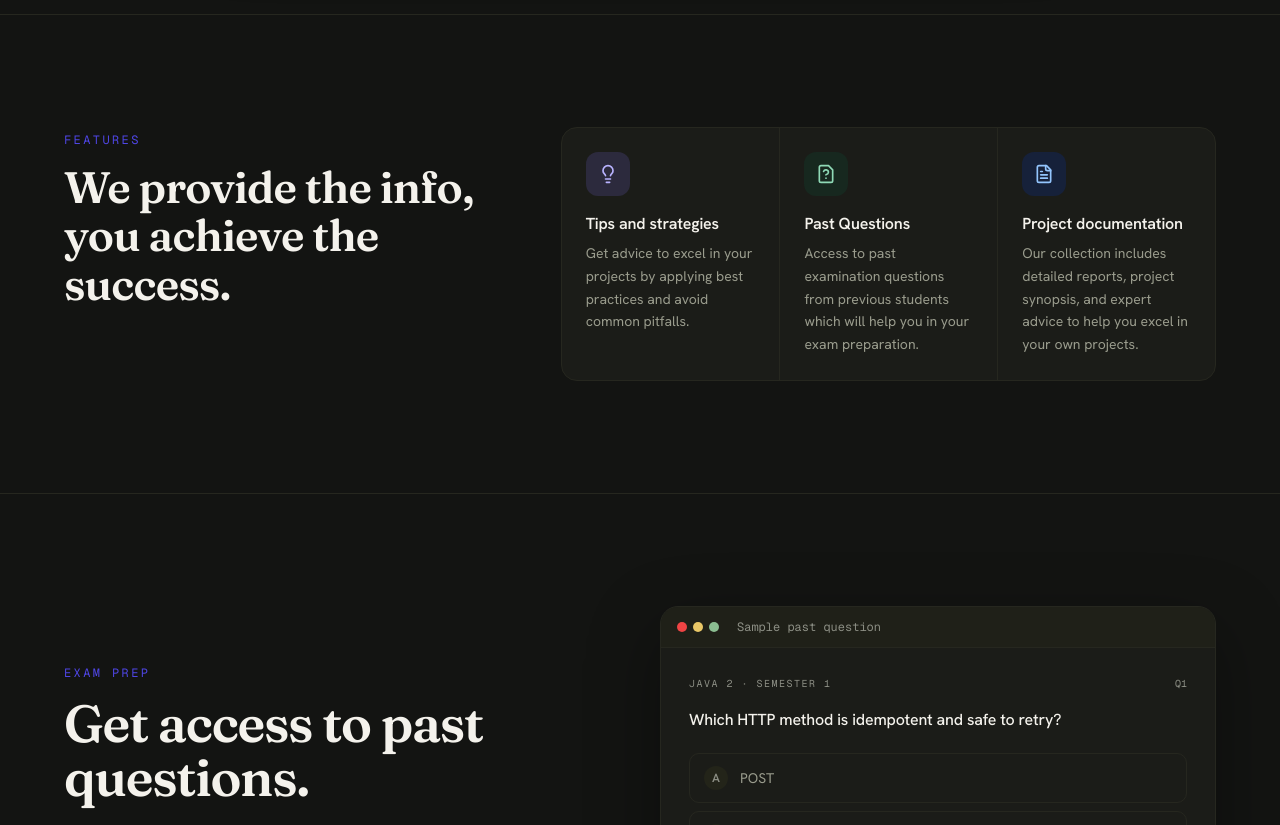
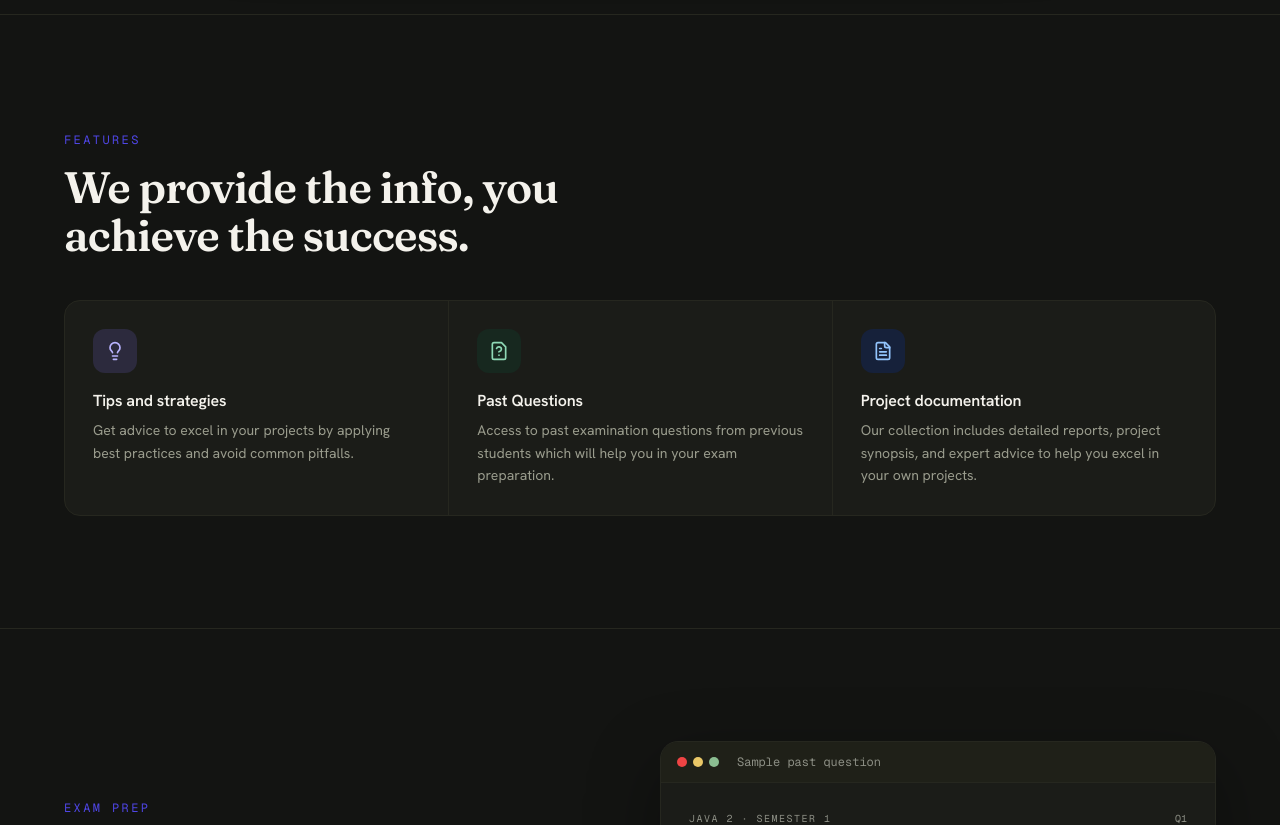
Before and after one commit to somkenemuscle/AppVarsity, a Next.js app: page / in a window 1280 px wide. Shown: the part 1000-1825 px from the top of the page. Built offline with nearby package versions, Linux system fonts and the light colour scheme; no server answers.

Commit message:
Move features row under heading for full-width layout

```diff
--- a/components/shared/Services.tsx
+++ b/components/shared/Services.tsx
@@ -16,24 +16,19 @@ const chipStyles = [
 export default function Services() {
     return (
         <div id='service' className="bg-[#131412] border-t border-[#26271f] py-24 md:py-28 px-6 md:px-8">
-            <div className="mx-auto grid max-w-6xl grid-cols-1 gap-12 md:grid-cols-12 md:gap-10">
-                <div className="md:col-span-5">
-                    <div className="md:sticky md:top-28">
+            <div className="mx-auto max-w-6xl">
                 <span className="font-mono text-xs uppercase tracking-[0.2em] text-[#4f46e5]">Features</span>
-                        <h2 className="mt-3 font-display font-[650] text-[clamp(30px,3.6vw,44px)] leading-[1.1] tracking-[-0.02em] text-[#f4f2ec]">
+                <h2 className="mt-3 font-display font-[650] text-[clamp(30px,3.6vw,44px)] leading-[1.1] tracking-[-0.02em] text-[#f4f2ec] max-w-lg">
                     We provide the info, you achieve the success.
                 </h2>
-                    </div>
-                </div>
 
-                <div className="md:col-span-7">
-                    <div className="grid grid-cols-1 divide-y divide-[#26271f] rounded-2xl border border-[#26271f] bg-[#1b1c18] sm:grid-cols-3 sm:divide-x sm:divide-y-0">
+                <div className="mt-10 grid grid-cols-1 divide-y divide-[#26271f] rounded-2xl border border-[#26271f] bg-[#1b1c18] sm:grid-cols-3 sm:divide-x sm:divide-y-0">
                     {features.map((feature, index) => {
                         const Icon = icons[feature.icon] ?? Lightbulb
                         return (
                             <div
                                 key={feature.name}
-                                    className="group flex flex-col items-start gap-4 p-6"
+                                className="group flex flex-col items-start gap-4 p-6 md:p-7"
                             >
                                 <div className={`flex h-11 w-11 shrink-0 items-center justify-center rounded-[12px] transition-transform duration-300 group-hover:-translate-y-0.5 ${chipStyles[index % chipStyles.length]}`}>
                                     <Icon className="h-5 w-5" />
@@ -48,6 +43,5 @@ export default function Services() {
                 </div>
             </div>
         </div>
-        </div>
     )
 }
```
Lines whose indentation alone changed are shown as unchanged.
